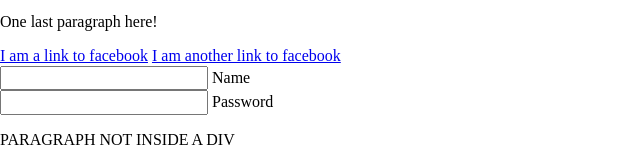
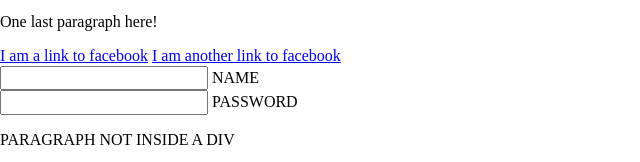
Before and after one commit to ArthurAmirov/html-css, a plain HTML site: page Lesson7/Task4/index.html in a window 1280 px wide. Shown: the part 752-914 px from the top of the page, 0-640 px from the left. Drawn offline with nearby package versions, Linux system fonts and the light colour scheme.

Commit message:
text transform

```diff
--- a/Lesson7/Task4/index.html
+++ b/Lesson7/Task4/index.html
@@ -23,7 +23,9 @@
             font-size: 100px;
         }
 
-        label::
+        label {
+            text-transform: uppercase;
+        }
     </style>
 </head>
 
```
